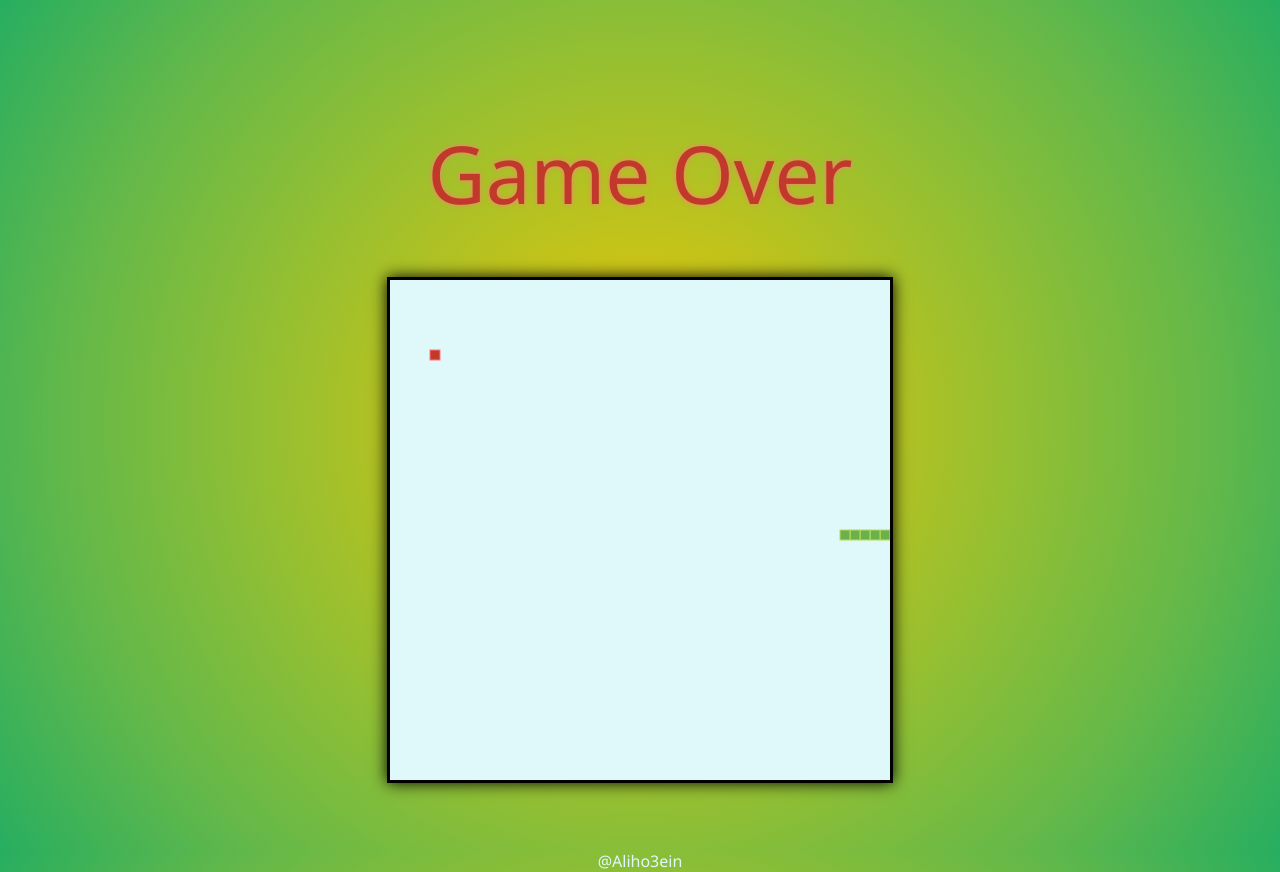
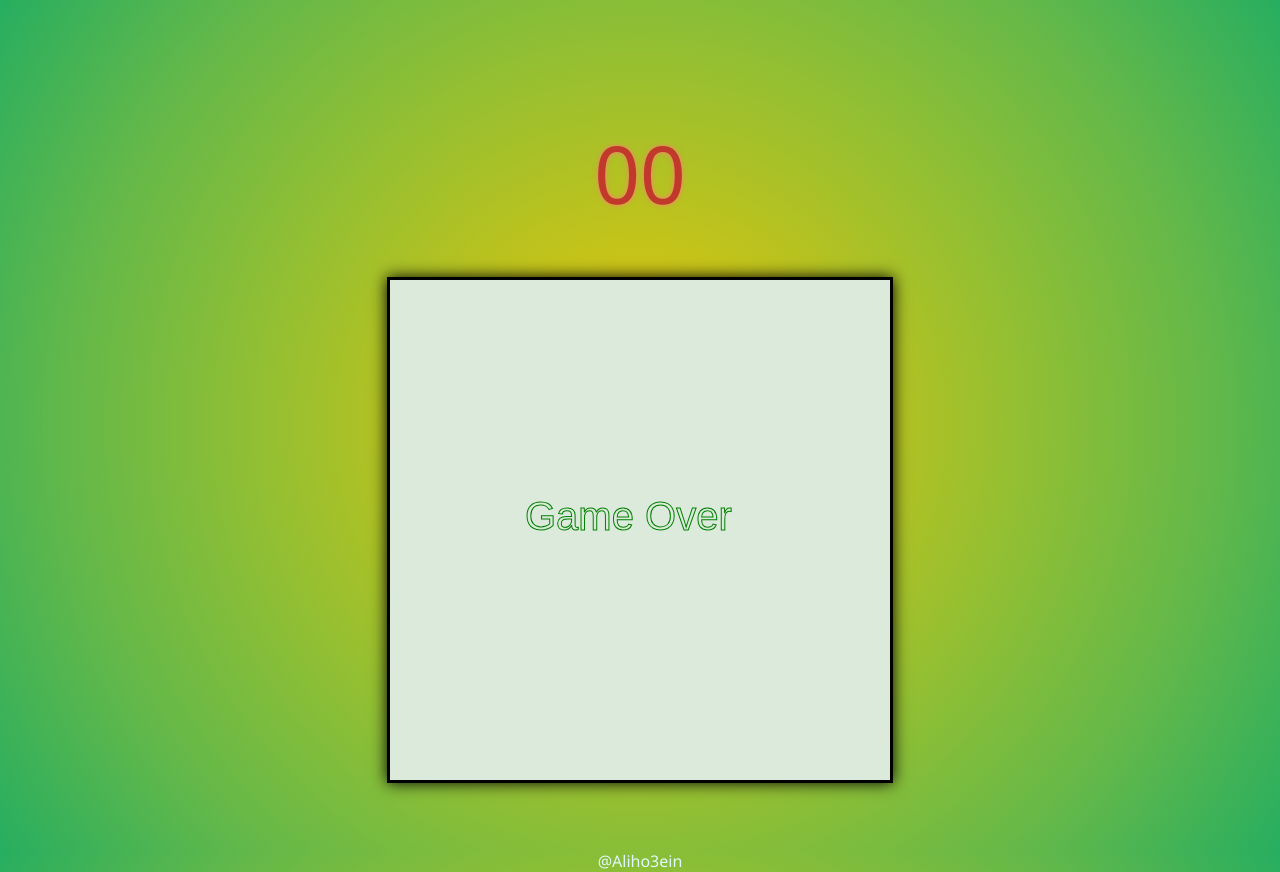
Before and after one commit to aliho3ein/snake-rc, a plain HTML site: page index.html in a window 1280 px wide. Both pictures are taken after a click on the element 640 px from the left and 529 px from the top of the page. Drawn offline with Linux system fonts and the light colour scheme.

Commit message:
A start Func

```diff
--- a/index.html
+++ b/index.html
@@ -9,7 +9,7 @@
   </head>
   <body>
     <div class="snakeBase">
-      <span class="score">Click Screen To Play</span>
+      <span class="score">Score</span>
       <canvas id="gameCanvas" height="500" width="500">
         Your Browser Don't Support This Game
       </canvas>
--- a/script.js
+++ b/script.js
@@ -5,7 +5,13 @@ const ctx = game.getContext("2d");
 
 game.addEventListener("click", start);
 
+ctx.font = "40px sans-serif";
+ctx.strokeStyle = "green";
+ctx.strokeText("Click To Play", 125, 250);
+
 function start() {
+  game.style.cursor = "none";
+  game.removeEventListener("click", start);
   score.textContent = "00";
   let wid = game.width;
   let hei = game.height;
@@ -57,7 +63,7 @@ function start() {
 
   /*------------------------ Base Place  ------------------------*/
   let ClearCanvas = () => {
-    ctx.fillStyle = "#dff9fb";
+    ctx.fillStyle = " rgb(220, 234, 219)";
     ctx.fillRect(0, 0, wid, hei);
   };
 
@@ -96,8 +102,13 @@ function start() {
         main();
       }, 100);
     else {
-      score.textContent = "Game Over";
-      console.warn("GameOver");
+      console.warn("GameOver - Score : " + score.textContent);
+      ClearCanvas();
+      game.addEventListener("click", start);
+      game.style.cursor = "pointer";
+      ctx.font = "40px sans-serif";
+      ctx.strokeStyle = "green";
+      ctx.strokeText("Game Over", 135, 250);
       return;
     }
   }
--- a/style.css
+++ b/style.css
@@ -38,10 +38,12 @@ body {
 #gameCanvas {
   border: 3px solid #000;
   margin-top: 50px;
-  background-color: antiquewhite;
+  background-color: rgb(220, 234, 219);
   display: block;
   box-shadow: 0 0 15px #000;
   cursor: pointer;
+  /* url("https://spng.pngfind.com/pngs/s/464-4640398_rotating-arrow-symbol-comments-rotating-arrow-png-transparent.png"),
+    auto; */
 }
 a {
   text-decoration: none;
```
